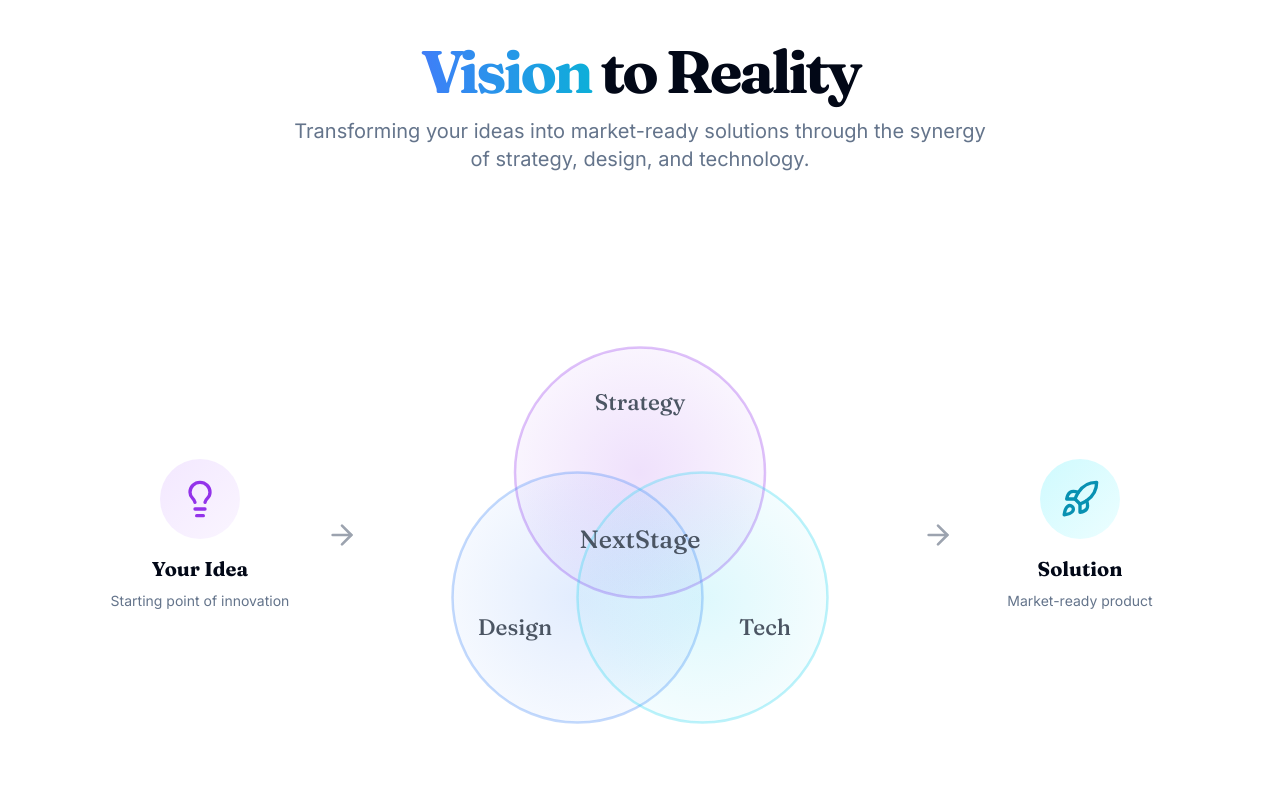
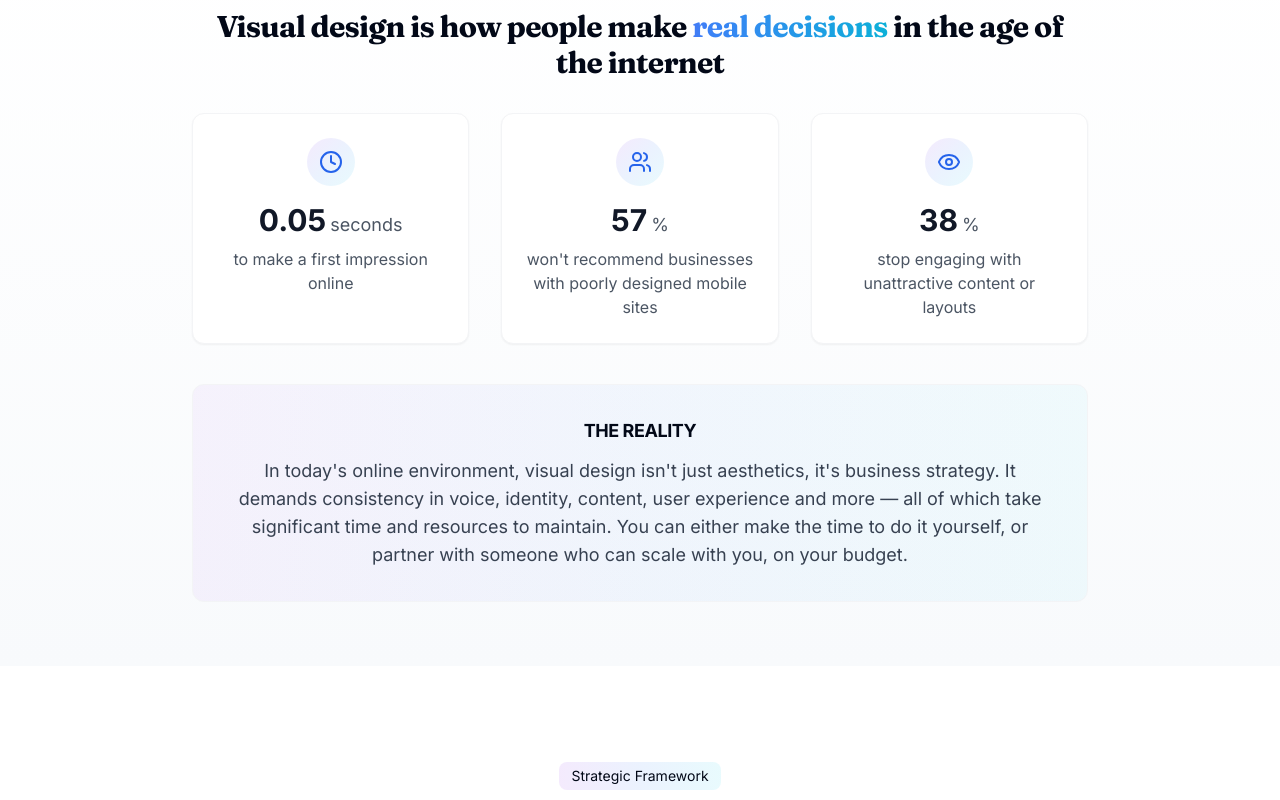
Before and after one commit to bsegev/nextstage-3.0, a Next.js app: page / in a window 1280 px wide. Shown: the part 840-1640 px from the top of the page. Built offline with nearby package versions, Linux system fonts and the light colour scheme.

Commit message:
Improve component styling and animations: Update heading styles in synergy-diagram, fix process component animations, add design-impact component

```diff
--- /dev/null
+++ b/app/components/design-impact.tsx
@@ -0,0 +1,100 @@
+"use client"
+
+import { useRef } from "react"
+import { motion, useInView } from "framer-motion"
+import { Clock, Users, Eye } from "lucide-react"
+
+export function DesignImpact() {
+  const sectionRef = useRef(null)
+  const isInView = useInView(sectionRef, { amount: 0.3, once: true })
+
+  const stats = [
+    {
+      icon: Clock,
+      value: "0.05",
+      unit: "seconds",
+      description: "to make a first impression online"
+    },
+    {
+      icon: Users,
+      value: "57",
+      unit: "%",
+      description: "won't recommend businesses with poorly designed mobile sites"
+    },
+    {
+      icon: Eye,
+      value: "38",
+      unit: "%",
+      description: "stop engaging with unattractive content or layouts"
+    }
+  ]
+
+  return (
+    <section ref={sectionRef} className="w-full py-16 bg-gradient-to-b from-white to-slate-50">
+      <div className="container px-4 md:px-6">
+        <motion.div
+          initial={{ opacity: 0, y: 20 }}
+          animate={isInView ? { opacity: 1, y: 0 } : { opacity: 0, y: 20 }}
+          transition={{ duration: 0.8, ease: [0.22, 1, 0.36, 1] }}
+          className="max-w-4xl mx-auto"
+        >
+          <h2 className="text-2xl md:text-3xl font-bold tracking-tight font-serif text-center mb-8">
+            Visual design is how people make <span className="animated-gradient">real decisions</span> in the age of the internet
+          </h2>
+
+          <div className="grid grid-cols-1 md:grid-cols-3 gap-8 mb-10">
+            {stats.map((stat, index) => (
+              <motion.div
+                key={index}
+                initial={{ opacity: 0, y: 20 }}
+                animate={isInView ? {
+                  opacity: 1,
+                  y: 0,
+                  transition: {
+                    duration: 0.6,
+                    delay: 0.2 + index * 0.1,
+                    ease: [0.22, 1, 0.36, 1]
+                  }
+                } : { opacity: 0, y: 20 }}
+                className="bg-white rounded-xl p-6 shadow-sm border border-gray-100 text-center"
+              >
+                <div className="flex justify-center mb-4">
+                  <div className="w-12 h-12 rounded-full bg-gradient-to-br from-purple-600/10 via-blue-500/10 to-cyan-400/10 flex items-center justify-center">
+                    <stat.icon className="h-6 w-6 text-blue-600" />
+                  </div>
+                </div>
+                <div className="flex items-baseline justify-center mb-2">
+                  <span className="text-3xl font-bold text-gray-900">{stat.value}</span>
+                  <span className="text-lg text-gray-600 ml-1">{stat.unit}</span>
+                </div>
+                <p className="text-gray-600">{stat.description}</p>
+              </motion.div>
+            ))}
+          </div>
+
+          <motion.div
+            initial={{ opacity: 0, y: 20 }}
+            animate={isInView ? {
+              opacity: 1,
+              y: 0,
+              transition: {
+                duration: 0.6,
+                delay: 0.5,
+                ease: [0.22, 1, 0.36, 1]
+              }
+            } : { opacity: 0, y: 20 }}
+            className="bg-gradient-to-r from-purple-600/5 via-blue-500/5 to-cyan-400/5 rounded-xl p-6 md:p-8 border border-gray-100"
+          >
+            <h3 className="text-lg font-bold tracking-tight text-center mb-3">THE REALITY</h3>
+            <p className="text-center text-gray-700 md:text-lg">
+              In today's online environment, visual design isn't just aesthetics, it's business strategy.
+              It demands consistency in voice, identity, content, user experience and more — all of which take significant
+              time and resources to maintain. You can either make the time to do it yourself, or
+              partner with someone who can scale with you, on your budget.
+            </p>
+          </motion.div>
+        </motion.div>
+      </div>
+    </section>
+  )
+}
--- a/app/components/services.tsx
+++ b/app/components/services.tsx
@@ -348,7 +348,7 @@
                       </div>
                       <div className="flex justify-end mt-3">
                         <span className="text-xs font-medium text-blue-600 hover:underline">Learn more &rarr;</span>
-                      </div>
+                  </div>
                     </div>
                   </div>
                 </Link>
@@ -395,8 +395,8 @@
               </Link>
             </div>
           </motion.div>
-        </motion.div>
-      </div>
+          </motion.div>
+        </div>
     </section>
   )
 }
--- a/app/components/synergy-diagram.tsx
+++ b/app/components/synergy-diagram.tsx
@@ -106,7 +106,7 @@
   const activeDetails = getActiveDetails()
 
   return (
-    <section ref={sectionRef} className="w-full py-24 bg-white relative overflow-hidden">
+    <section ref={sectionRef} className="w-full py-12 md:py-24 bg-white relative overflow-hidden">
       <motion.div
         className="container px-4 md:px-6 mx-auto"
         initial="hidden"
@@ -114,15 +114,20 @@
         variants={containerVariants}
       >
         <motion.div
-          className="flex flex-col items-center text-center mb-12"
+          className="flex flex-col items-center justify-center space-y-4 text-center mb-12"
           variants={itemVariants}
         >
-          <h2 className="text-3xl font-bold tracking-tighter sm:text-4xl md:text-5xl lg:text-6xl/none font-serif mb-4">
-            <span className="animated-gradient">Vision</span> to Reality
-          </h2>
-          <p className="max-w-[700px] text-muted-foreground md:text-xl mb-16">
-            Transforming your ideas into market-ready solutions through the synergy of strategy, design, and technology.
-          </p>
+          <div className="space-y-2 max-w-3xl">
+            <div className="inline-block rounded-lg bg-gradient-to-r from-purple-600/10 via-blue-500/10 to-cyan-400/10 px-3 py-1 text-sm">
+              Strategic Framework
+            </div>
+            <h2 className="text-3xl font-bold tracking-tighter sm:text-4xl md:text-5xl font-serif">
+              From your goals to <span className="animated-gradient">strategic reality</span>
+            </h2>
+            <p className="text-muted-foreground md:text-xl">
+              An integrated approach to turn your ideas into market-ready solutions through the synergy of strategy, design, and technology.
+            </p>
+          </div>
         </motion.div>
 
         <div className="max-w-[1100px] mx-auto">
--- a/app/page.tsx
+++ b/app/page.tsx
@@ -11,6 +11,7 @@
 import Pricing from "./components/pricing"
 import { Testimonials } from "./components/testimonials"
 import { ShowcaseCarousel } from "./components/showcase-carousel"
+import { DesignImpact } from "./components/design-impact"
 
 export default function HomePage() {
   return (
@@ -18,6 +19,7 @@
       <Header />
       <main className="flex-1">
         <Hero />
+        <DesignImpact />
         <SynergyDiagram />
         <ShowcaseCarousel />
         <Services />
```
Also changed, not shown: app/components/process.tsx (+88 -31 lines).
